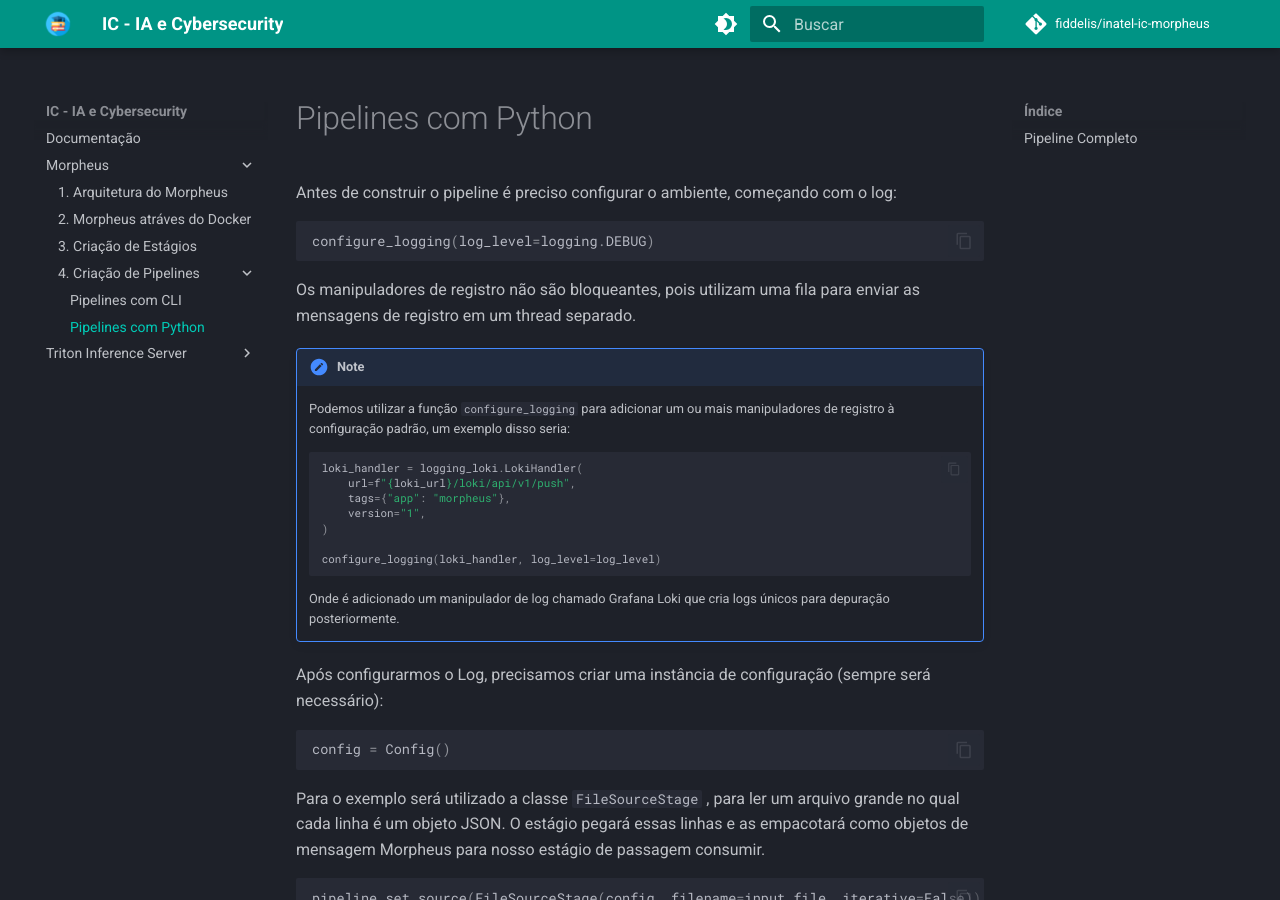
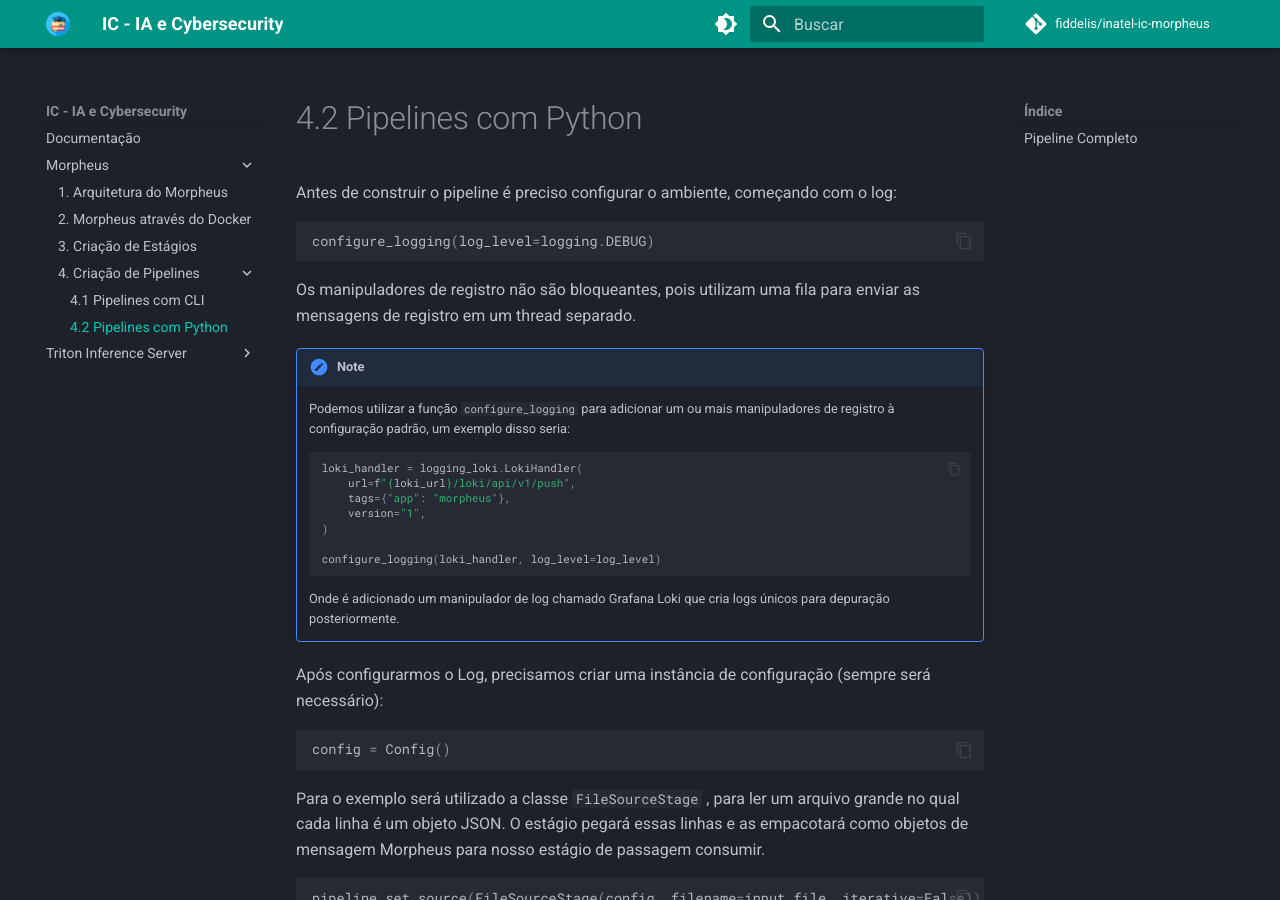
Before and after one commit to Fiddelis/inatel-ic-morpheus, an MkDocs documentation site: the page built from docs/Morpheus/4. Criação de Pipelines/4.2.pipelines_com_python.md, in a window 1280 px wide and 900 px high. Built offline with MkDocs 1.6.1 and Material for MkDocs 9.7.7, drawn with Linux system fonts in a browser that asks for light colours; comment, search, counter and statistics services are not loaded.

Commit message:
feat: adicionando informações

````diff
--- a/docs/Morpheus/2.container_morpheus.md
+++ b/docs/Morpheus/2.container_morpheus.md
@@ -1,4 +1,4 @@
-# 2. Morpheus atráves do Docker
+# 2. Morpheus através do Docker
 
 A NVIDIA disponibiliza ^^Imagens pré-configuradas^^ de containers que nos permite utilizar o Morpheus sem a necessidade de ter instalado na sua própria maquina, permitindo a ==execução de testes de forma rápida e funcional==.
 
--- a/docs/Morpheus/4. Criação de Pipelines/pipelines_com_cli.md
+++ b/docs/Morpheus/4. Criação de Pipelines/4.1.pipelines_com_cli.md
@@ -1,4 +1,4 @@
-# Pipelines com CLI
+# 4.1 Pipelines com CLI
 
 As criações de pipelines do Morpheus podem ser feitas atráves do CLI, onde os estágios são ==executados de forma linear==, significando que a saída de um estágio é a entrada do próximo.
 
--- a/docs/Morpheus/4. Criação de Pipelines/pipelines_com_python.md
+++ b/docs/Morpheus/4. Criação de Pipelines/4.2.pipelines_com_python.md
@@ -1,4 +1,4 @@
-# Pipelines com Python
+# 4.2 Pipelines com Python
 
 Antes de construir o pipeline é preciso configurar o ambiente, começando com o log:
 
--- a/docs/Triton Inference Server/container_triton.md
+++ b/docs/Triton Inference Server/container_triton.md
@@ -1,4 +1,4 @@
-# Triton Server atráves do Docker
+# Triton Server através do Docker
 
 Muitos casos de testes **onde é necessário a analise dos dados a partir de uma IA** é preciso que tenha em execução o Triton Inference Server, ==é ele quem cuida da classificação dos dados== a partir do seu modelo pré-treinado.
 
@@ -67,5 +67,6 @@ Depois que o Triton carregar o modelo, será exibido algo parecido com:
 | {NOME-DO-MODELO}  | 1       | READY  |
 +-------------------+---------+--------+
 ```
+
 ??? failure
     Se isso não estiver presente na saída, verifique o log do Triton para quaisquer mensagens de erro relacionadas ao carregamento do modelo.
````
